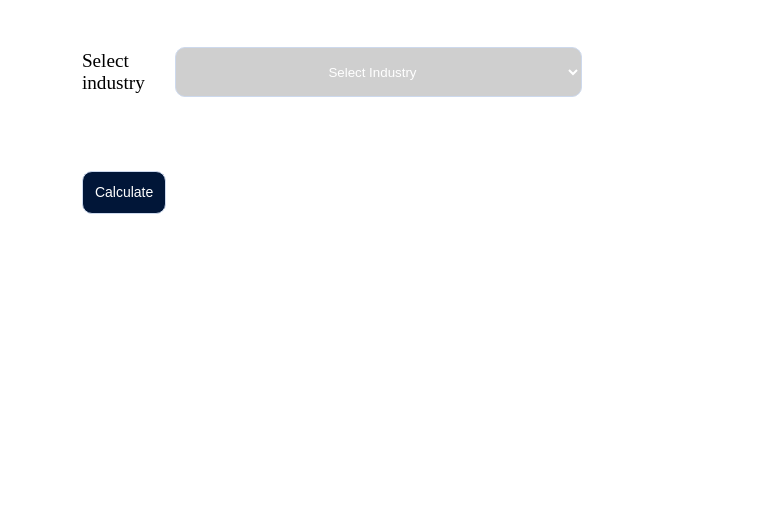
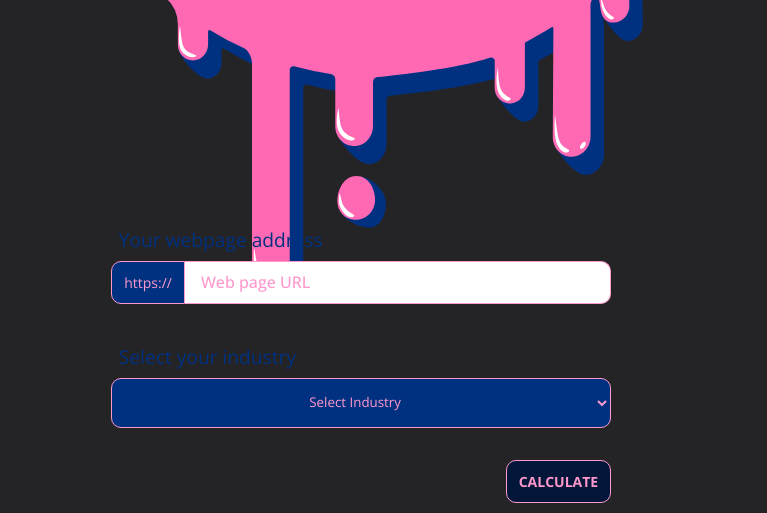
Before and after one commit to kgvedel/sustainable_web, a website built with Vite: page index.html in a window 1280 px wide. Shown: the part 417-930 px from the top of the page, without its empty margins (256-1023 px from the left). Before the commit the page ends 800 px from the top, so only its background shows below. Built offline with nearby package versions, Linux system fonts and the light colour scheme.

Commit message:
some font and color changes

```diff
--- a/index.html
+++ b/index.html
@@ -6,24 +6,28 @@
     <meta name="viewport" content="width=device-width, initial-scale=1.0">
     <title>Sustainable Web</title>
     <link rel="stylesheet" href="style.css">
+    <link rel="preconnect" href="https://fonts.googleapis.com">
+    <link rel="preconnect" href="https://fonts.gstatic.com" crossorigin>
+    <link href="https://fonts.googleapis.com/css2?family=Big+Shoulders+Display:wght@800&family=Open+Sans:wght@300;400;500;600;700&display=swap" rel="stylesheet">
 </head>
 <body>
+    <main>
 
     <header>
         <h1>Sustainable Web</h1>
+        <h1>Calculator</h1>
         <div class="header_graphic"></div>
     </header>
     <div id="loader"></div>
-    <main></main>
+
     <form id="calculator" action="" class="calculator">
-<label for="url"><h5>Your web page address</h5> </label>
+<label for="url"><h6>Your webpage address</h6> </label>
 <div class="form-group" name="group">
     <span>https://</span>
     <input type="text" placeholder="Web page URL" name="url">
 </div>
-
+<label for="select_industry"> <h6>Select your industry</h6></label>
 <div class="form-group">
-<label for="select_industry"> <h6>Select industry</h6></label>
     <select name="select_industry" id="select_industries">
         <option value="Select Industry" disabled selected hidden>Select Industry</option>
         <option value="Agriculture / Food Production">Agriculture / Food Production</option>
@@ -39,10 +43,11 @@
         <option value="Other">Other</option>
     </select>
 </div>
+
 <button type="submit" class="calc_btn" name="submit">Calculate</button>
 
     </form>
-
+</main>
     <script src="script.js"></script>
 
 
--- a/style.css
+++ b/style.css
@@ -1,73 +1,127 @@
 :root {
+  --background-color: #242427;
+  --white: #ffff;
+  --dark-black: #161519;
+  --hotpink: #ff69b4;
+  --mid-pink:#FF7DBF;
+  --light-pink: #FF99CD;
+  --darkest-blue: #003180;
+  --mid-blue: #123f89;
+  --light-blue: #2a60b6;
+  --green: #AAD900;
+
   --input-color: #011638;
-    --input-border: #CDD9ED;
-    --input-background: rgb(255, 255, 255);
-    --input-placeholder: #CBD1DC;
-    --input-border-focus: #c88d1a ;
-    --group-color: #fff;
+  --input-border: var(--light-pink);
+  --input-background: var(--white);
+  --input-placeholder: var(--light-pink);
+  --input-border-focus: var(--light-pink);
+  --group-color: var(--light-pink);
   --group-border: var(--input-border);
-    --group-background: #cfcfcf;
-    --group-color-focus: #011638;
+  --group-background: var(--darkest-blue);
+  --group-color-focus: var(--white);
   --group-border-focus: var(--input-border-focus);
-    --group-background-focus: #ddbd56;
+  --group-background-focus: var(--light-blue);
 }
 /*HUSK HOTPINK #ff69b4 */
 
-  body{
+body {
+
   margin: auto;
   display: grid;
   justify-content: center;
+  background-color: var(--background-color);
+  width:1000px;
+  background-image: url(images/floating_city.svg);
+  background-repeat: no-repeat;
+  padding-top: 2rem;
+  background-position: 50% -90%;
+  background-size: 55%;
+  margin-top: 2rem;
+  overflow: visible;
+
+
+
+
 
 }
 
-  form{
-      padding: 20px;
+form {
+  padding: 10px;
+  margin-top: 14rem;
+  display: flex;
+  flex-direction: column;
+  max-width: 500px;
 }
 
 /*STYLING OF FONTS*/
-  p{
+
+p,
+h2,
+h3,
+h4,
+h5 {
+  font-family: "Open Sans";
+}
+
+input,
+button,
+label,
+select,
+span {
+  font-family: "Open Sans";
+}
+p {
   font-size: 16px, 1em;
   font-weight: 400;
 }
 
-  h1{
+h1 {
   font-size: 5.653rem;
-      color: var(--group-color-focus);
+  color: var(--white);
   font-weight: 700;
+  font-family: "Big Shoulders Display", "Open Sans";
+  text-transform: uppercase;
+  text-shadow: 8px 1px 0px var(--darkest-blue);
+
 }
 
-  h2{
+h2 {
   font-size: 3.998rem;
   font-weight: 500;
 }
 
-h3{
+h3 {
   font-size: 2.827rem;
   font-weight: 500;
 }
 
-h4{
+h4 {
   font-size: 1.999rem;
   font-weight: 500;
 }
 
-h5{
+h5 {
   font-size: 1.414rem;
   font-weight: 500;
 }
 
-h6{
-    font-size: 1.200rem;
-    font-weight: 500;
+h6 {
+  font-size: 1.2rem;
+  font-weight: 400;
+}
+label h6{
+  margin:0.4em;
+  color:  var(--darkest-blue);
 }
 
-
-
 /*STYLING OF BUTTONS*/
-  .calc_btn{
+.calc_btn {
   text-align: center;
+  align-self: flex-end;
   padding: 8px 12px;
   font-size: 14px;
+  font-weight: 700;
+  text-transform: uppercase;
   line-height: 25px;
   color: var(--group-color);
   background: var(--input-color);
@@ -77,16 +131,16 @@ h6{
   transition: 1s;
 }
 
-.calc_btn:hover{
+.calc_btn:hover {
   transform: scale(1.01);
   transition: 1s;
-    background-color: var(--input-border-focus);
+  background-color: var(--light-blue);
+  color: var(--white);
+  border: 1px solid var(--darkest-blue);
 
 }
 
-
-
-select{
+select {
   margin: auto;
   width: 100%;
   height: 50px;
@@ -96,23 +150,23 @@ select{
   border: 1px solid var(--group-border);
   border-radius: 10px;
   /* transition: 0.8s ease; */
+}
+/*
+   select:focus-within{
+    color: var(--white);
+    background: var(--group-background-focus);
+    transition: 0.8s ease;
 
   }
+ */
 
-/*   select:focus-within{
-    color: var(--focus-color);
-    background: var(--group-background-focus);
-    border: var(--group-border-focus);
-    transition: 0.8s ease;
-
-  } */
 
 input {
   display: block;
   width: 100%;
   padding: 8px 16px;
   line-height: 25px;
-    font-size: 14px;
+  font-size: 1em;
   font-weight: 500;
   -webkit-appearance: none;
   color: var(--input-color);
@@ -123,7 +177,6 @@ select{
   border-top-right-radius: 10px;
   border-bottom-right-radius: 10px;
 }
-
 
 input::-moz-placeholder {
   color: var(--input-placeholder);
```
Also changed, not shown: resolve.html (+3 -0 lines), images/floating_city.svg (added). Lines whose indentation alone changed are shown as unchanged.
